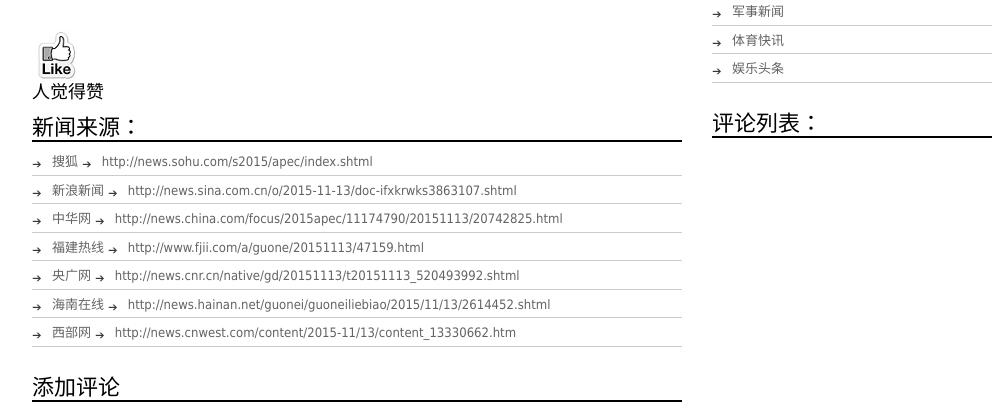
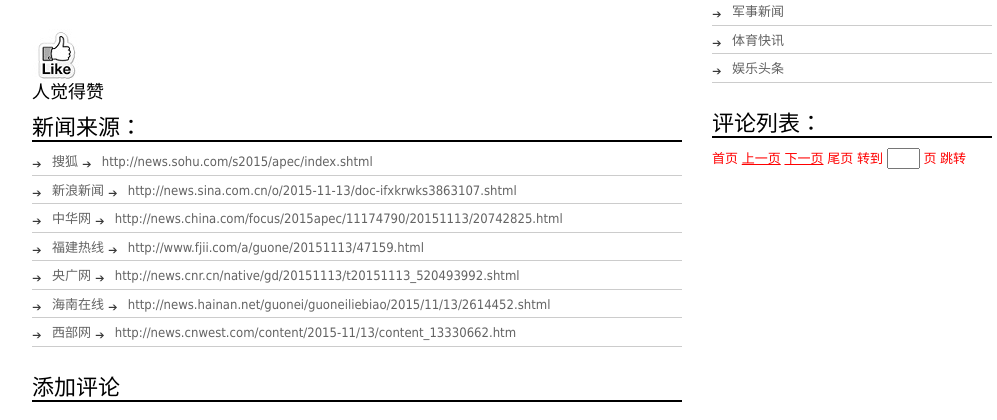
Before and after one commit to softwareIn2015/softnews, a Django app: template news/templates/detail.html in a window 1280 px wide. Shown: the part 390-810 px from the top of the page, without its empty margins (128-1125 px from the left). Run offline with Django 3.2, Linux system fonts and the light colour scheme; the template is opened without the code that fills it, so the values that code supplies are empty.

Commit message:
简单的分页标签，还没实现功能

```diff
--- a/news/templates/detail.html
+++ b/news/templates/detail.html
@@ -29,7 +29,6 @@ function clearText(field)
 </script>
 
 <script type="text/javascript">
-
 ddsmoothmenu.init({
 	mainmenuid: "templatemo_menu", //menu DIV id
 	orientation: 'h', //Horizontal or vertical menu: Set to "h" or "v"
@@ -55,6 +54,109 @@ ddsmoothmenu.init({
   return false;
  });
  });
+ //分页管理
+var pageSize = 15;    //每页显示的记录条数
+var curPage=0;        //当前页
+var lastPage;        //最后页
+var direct=0;        //方向
+var len;            //总行数
+var page;            //总页数
+var begin;
+var end;
+
+
+$(document).ready(function display(){
+	len =$("#mytable tr").length - 1;    // 求这个表的总行数，剔除第一行介绍
+	page=len % pageSize==0 ? len/pageSize : Math.floor(len/pageSize)+1;//根据记录条数，计算页数
+	// alert("page==="+page);
+	curPage=1;    // 设置当前为第一页
+	displayPage(1);//显示第一页
+
+	document.getElementById("btn0").innerHTML="当前 " + curPage + "/" + page + " 页    每页 ";    // 显示当前多少页
+	document.getElementById("sjzl").innerHTML="数据总量 " + len + "";        // 显示数据量
+	document.getElementById("pageSize").value = pageSize;
+
+
+
+	$("#btn1").click(function firstPage(){    // 首页
+		curPage=1;
+		direct = 0;
+		displayPage();
+	});
+	$("#btn2").click(function frontPage(){    // 上一页
+		direct=-1;
+		displayPage();
+	});
+	$("#btn3").click(function nextPage(){    // 下一页
+		direct=1;
+		displayPage();
+	});
+	$("#btn4").click(function lastPage(){    // 尾页
+		curPage=page;
+		direct = 0;
+		displayPage();
+	});
+	$("#btn5").click(function changePage(){    // 转页
+		curPage=document.getElementById("changePage").value * 1;
+		if (!/^[1-9]\d*$/.test(curPage)) {
+			alert("请输入正整数");
+			return ;
+		}
+		if (curPage > page) {
+			alert("超出数据页面");
+			return ;
+		}
+		direct = 0;
+		displayPage();
+	});
+
+
+	$("#pageSizeSet").click(function setPageSize(){    // 设置每页显示多少条记录
+		pageSize = document.getElementById("pageSize").value;    //每页显示的记录条数
+		if (!/^[1-9]\d*$/.test(pageSize)) {
+			alert("请输入正整数");
+			return ;
+		}
+		len =$("#mytable tr").length - 1;
+		page=len % pageSize==0 ? len/pageSize : Math.floor(len/pageSize)+1;//根据记录条数，计算页数
+		curPage=1;        //当前页
+		 direct=0;        //方向
+		 firstPage();
+	});
+});
+
+function displayPage(){
+	if(curPage <=1 && direct==-1){
+		direct=0;
+		alert("已经是第一页了");
+		return;
+	} else if (curPage >= page && direct==1) {
+		direct=0;
+		alert("已经是最后一页了");
+		return ;
+	}
+
+	lastPage = curPage;
+
+	// 修复当len=1时，curPage计算得0的bug
+	if (len > pageSize) {
+		curPage = ((curPage + direct + len) % len);
+	} else {
+		curPage = 1;
+	}
+
+	document.getElementById("btn0").innerHTML="当前 " + curPage + "/" + page + " 页    每页 ";        // 显示当前多少页
+
+	begin=(curPage-1)*pageSize + 1;// 起始记录号
+	end = begin + 1*pageSize - 1;    // 末尾记录号
+
+	if(end > len ) end=len;
+	$("#mytable tr").hide();    // 首先，设置这行为隐藏
+	$("#mytable tr").each(function(i){    // 然后，通过条件判断决定本行是否恢复显示
+		if((i>=begin && i<=end) || i==0 )//显示begin<=x<=end的记录
+			$(this).show();
+	});
+ }
 </script>
 </head>
 
@@ -158,7 +260,14 @@ ddsmoothmenu.init({
 
         <div class="sb_box">
             <h3>评论列表：</h3>
-            <form action=" " method="get">
+                <a  href="#" id="btn1" style="text-decoration:none;">首页</a>
+                <a  href="#" id="btn2" >上一页</a>
+                <a  href="#" id="btn3" >下一页</a>
+                <a  href="#" id="btn4" style="text-decoration:none;">尾页</a>
+                <a style="text-decoration:none;">转到 </a>
+                <input id="changePage" type="text" size="1" maxlength="4"/>
+                <a style="text-decoration:none;">页 </a>
+                <a href="#" id="btn5" style="text-decoration:none;">跳转</a>
                 <table border="0"  width="280" >
                     {% for comment in comments %}
                     <tr><td align="left"><h4>{{comment.User.Name}}:</h4></td>
@@ -168,9 +277,13 @@ ddsmoothmenu.init({
                     </tr>
                     {% endfor %}
                 </table>
-            </form>
+                <!--<a id="btn0"></a>
+                <input id="pageSize" type="text" size="1" maxlength="2" value="getDefaultValue()"/><a> 条 </a> <a href="#" id="pageSizeSet">设置</a>
+                <a id="sjzl"></a>
+                -->
             </div>
 	</div> <!-- end of sidebar -->
+
     <div class="cleaner"></div>
 
     <div id="templatemo_bottom" align="center">
@@ -178,11 +291,9 @@ ddsmoothmenu.init({
       <p><a href="http://www.chinaweekly.cn/" target="_blank">中国周刊</a> | <a href="http://www.lifeweek.com.cn/" target="_blank">三联生活周刊</a> | <a href="http://www.ynet.com/" target="_blank">北青网</a> | <a href="http://www.dayoo.com/" target="_blank">大洋网</a> | <a href="http://www.nanfangdaily.com.cn" target="_blank">南方报业</a> | <a href="http://www.ycwb.com/" target="_blank">金羊网</a> | <a href="http://www.southcn.com/" target="_blank">南方网</a> | <a href="http://www.eastday.com" target="_blank">东方网</a> | <a href="http://www.21dnn.com/" target="_blank">千龙网</a> | <a href="http://www.thebeijingnews.com/" target="_blank">新京报</a> | <a href="http://epaper.jinghua.cn/" target="_blank">京华时报</a>| <a href="http://www.rednet.com.cn/" target="_blank">红网</a> | <a href="http://workercn.cn/" target="_blank">工人日报</a> | <a href="http://www.inewsweek.cn/" target="_blank">中国新闻周刊</a> | <a href="http://www.cankaoxiaoxi.com/" target="_blank">参考消息</a></p>
       <p><a href="http://www.neweekly.com.cn" target="_blank">新周刊</a> | <a href="http://www.dahe.cn/" target="_blank">大河网</a> | <a href="http://www.chinapeace.org.cn/" target="_blank">中国长安网</a> | <a href="http://www.huanqiu.com/" target="_blank">环球网</a> | <a href="http://www.newssc.org" target="_blank">四川新闻网</a> | <a href="http://www.morningpost.com.cn/" target="_blank">北晨网</a> | <a href="http://www.zjol.com.cn/" target="_blank">浙江在线</a> | <a href="http://gb.cri.cn/" target="_blank">国际在线</a> | <a href="http://www.e23.cn/" target="_blank">舜网</a> | <a href="http://www.xkb.com.cn./index.php" target="_blank">新快网</a> | <a href="http://www.jxcn.cn/" target="_blank">中国江西网</a> | <a href="http://www.yunnan.cn" target="_blank">云南网</a> | <a href="http://www.szed.com/" target="_blank">深圳新闻网</a> | <a href="http://www.anhuinews.com/" target="_blank">中安在线</a> | <a href="http://www.xwh.cn/" target="_blank">新文化网</a></p>
       <p><a href="http://www.ts.cn/" target="_blank">天山网</a> | <a href="http://www.iyaxin.com/" target="_blank">亚心网</a> | <a href="http://www.dzwww.com/" target="_blank">大众网</a> | <a href="http://www.jxnews.com.cn/" target="_blank">大江网</a> | <a href="http://www.hsw.cn/" target="_blank">华商网</a> | <a href="http://www.chinaxiaokang.com/" target="_blank">中国小康网</a> | <a href="http://www.jxcbw.cn/" target="_blank">江西晨报网</a> | <a href="http://xmzk.xinminweekly.com.cn/" target="_blank">新民周刊</a> | <a href="http://www.fjsen.com/" target="_blank">东南网</a> | <a href="http://www.sdnews.com.cn/" target="_blank">山东新闻网</a> | <a href="http://www.xinjiangnet.com.cn/" target="_blank">新疆网</a> | <a href="http://www.cqnews.net/" target="_blank">华龙网</a> | <a href="http://news.cnhubei.com/" target="_blank">荆楚网</a> | <a href="http://www.ahwang.cn/" target="_blank">安徽网</a> | <a href="http://news.sina.com.cn/media.html" target="_blank">媒体大全</a></p>
-
         <div id="templatemo_footer">
             Copyright@HIT <a href="#">03107</a>
         </div>
-</div>
-
+     </div><!--end of bottom   -->
 </body>
 </html>
```
Lines whose indentation alone changed are shown as unchanged.
